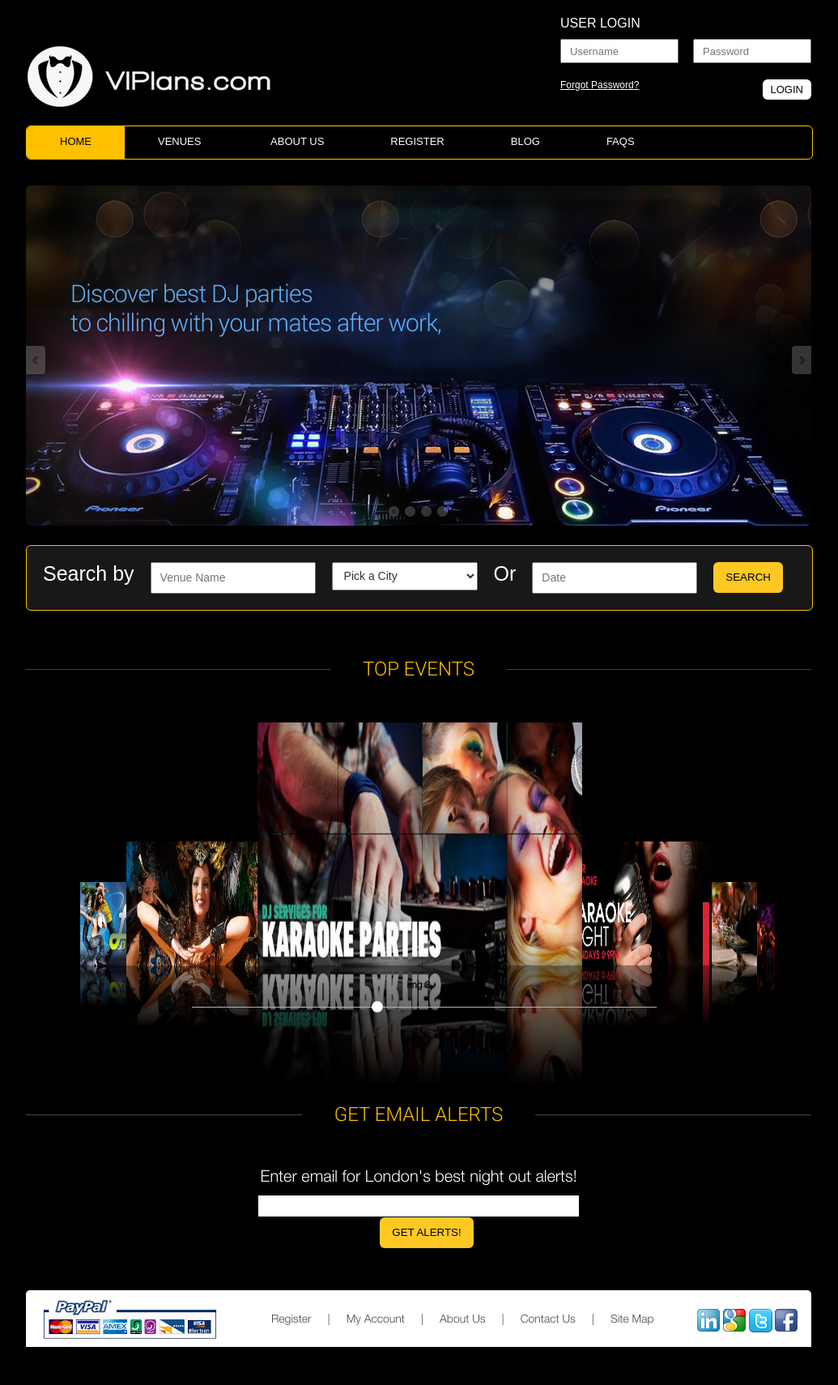
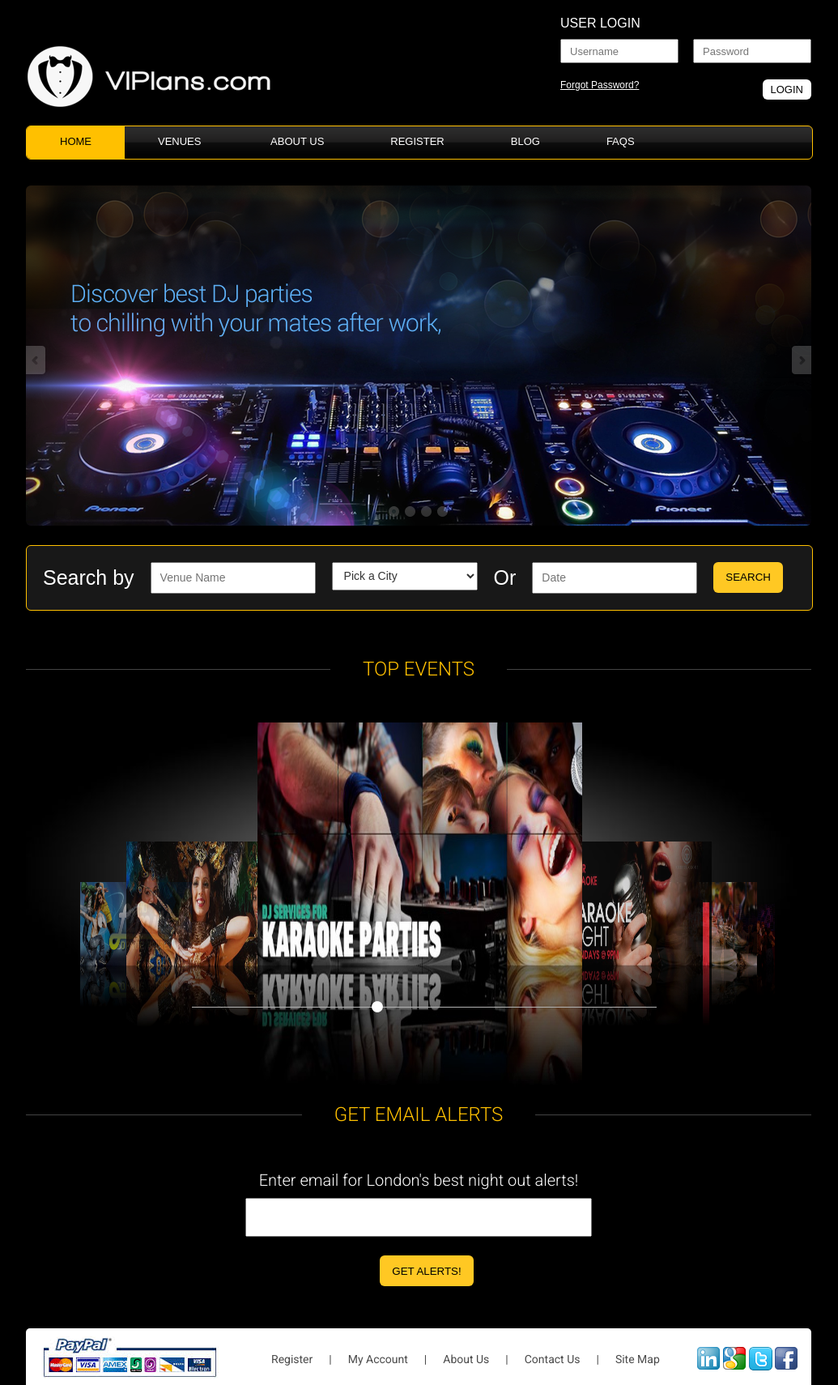
Before and after one commit to ADAHCreativeSolutions/vip_plans, a PHP site: page / in a window 1280 px wide. Shown: the whole page at 81% size, without its empty margins (123-1158 px from the left). Before the commit the page ends 1663 px from the top, so only its background shows below. Run offline with PHP 8.4, Linux system fonts and the light colour scheme; data comes from the database, SQL or seed files in the repository; some web fonts are replaced.

Commit message:
Requested Changes

```diff
--- a/vip_amila/css/viplans.css
+++ b/vip_amila/css/viplans.css
@@ -111,7 +111,7 @@
 	padding:0
 }
 .bold-txt {
-	font-family: 'helveticaneueltstd-lt';
+font-family: 'Roboto', sans-serif;
 	font-size:14px;
 	color:#fff;
 	margin:0;
@@ -245,6 +245,7 @@
 	border-radius: 6px;
 	overflow: hidden;
 	border:1px solid #ffc000;
+    background:url(../images/main_menu_back.png) center;
 
 	/*background-image:url(../images/nav-back.png);*/
 	background-repeat:repeat-x;
@@ -325,6 +326,7 @@
 	color:#fff;
 	-webkit-font-smoothing: antialiased;
 	-webkit-text-stroke: 0px;
+    padding-top:5px;
 }
 .txt-box {
 	font-family:Arial, Helvetica, sans-serif;
@@ -426,17 +428,17 @@
 }
 #newsletter div.txt {
 	text-align:center;
-	font-family: 'helveticaneueltstd-lt';
+font-family: 'Roboto', sans-serif;
 	font-size:20px;
 	color:#fff;
+    font-weight: 300;
 }
 .news-txt-box {
-	font-family: 'HelveticaNeue';
+font-family: 'Roboto', sans-serif;
 	font-size:14px;
 	width:384px;
 	height:24px;
-	border:1px solid #000;
-	padding-left:10px;
+	padding:10px 20px;
 	margin:10px 0 0 0;
 }
 /* News Letter area End ------------------------------------------------*/
@@ -459,7 +461,7 @@
 #footer div ul li.line {
 	float: left;
 	overflow: hidden;
-	font-family: 'helveticaneueltstd-lt';
+font-family: 'Roboto', sans-serif;
 	font-size:14px;
 	color:#4a4a4a;
 	display: block;
@@ -472,7 +474,7 @@
 #footer div ul a {
 	float: left;
 	overflow: hidden;
-	font-family: 'helveticaneueltstd-lt';
+font-family: 'Roboto', sans-serif;
 	font-size:14px;
 	color:#4a4a4a;
 	display: block;
@@ -482,6 +484,10 @@
 	-webkit-text-stroke: 0px;
 	margin-top:20px;
 }
+#footer div ul a:hover{
+  color:#000;
+}
+
 #footer div li {
 	float: left;
 }
@@ -722,11 +728,11 @@
 	padding-bottom:15px; clear:both;
 }
 #BUY {
-	border:1px solid #ffc000;
+
 	-webkit-border-radius: 8px;
 	-moz-border-radius: 8px;
 	border-radius: 8px;
-	padding:35px;
+
 }
 #BUY div.mid {
 	width:640px;
@@ -763,7 +769,7 @@
 	position: relative;
 	top: 1px;
 	float: left;
-	padding: 4px 10px;
+	padding: 8px 16px;
 	margin: 0px 1px 0px 0px;
 	font: bold 0.7em sans-serif;
 	list-style: none;
@@ -802,7 +808,7 @@
 -moz-border-radius-bottomleft: 5px;
 -webkit-border-bottom-left-radius: 5px;
 border-bottom-left-radius: 5px;
-	border:1px solid #ffc000;
+
 	background-color: #181818;
 	font-size:14px !important;
 	padding:10px;
@@ -1094,6 +1100,7 @@
 	overflow:hidden;
 	width:970px;
 	margin:0 auto;
+    background:url(../images/imageFlowBack.jpg) center center no-repeat;
 }
 
 h1.special{
--- a/vip_amila/home.php
+++ b/vip_amila/home.php
@@ -64,6 +64,7 @@
     <input name="" type="text"  class="news-txt-box "/>
   </div>
   <div>
+  <p>&nbsp;</p>
     <div>
       <button id="button" class="button">Get Alerts!</button>
     </div>
--- a/vip_amila/js/imageflow.packed.js
+++ b/vip_amila/js/imageflow.packed.js
@@ -44,6 +44,9 @@
 	  ImageFlowID:'myImageFlow',
       startAnimation: true,
        imageFocusM: 1.4,
-                         startID:  3
+                         startID:  3,
+                         captions:false,
+                         opacity:true
+
     });
 });
--- a/vip_amila/views/member/my-account.php
+++ b/vip_amila/views/member/my-account.php
@@ -112,11 +112,12 @@
       <div>&nbsp;</div>
     </div>
 <div id="newsletter">
-      <div class="txt">Enter email for Londonâ€™s best night out alerts!</div>
+      <div class="txt">Enter email for London's best night out alerts!</div>
       <div>
     <input name="" type="text"  class="news-txt-box "/>
   </div>
       <div>
+      <p>&nbsp;</p>
     <div>
           <button id="button" class="button">Get Alerts!</button>
         </div>
```
Also changed, not shown: vip_amila/contact-us.php (+11 -21 lines), vip_amila/images/imageFlowBack.jpg (added), vip_amila/images/imageFlowBack.png (added), vip_amila/images/main_menu_back.png (added).
